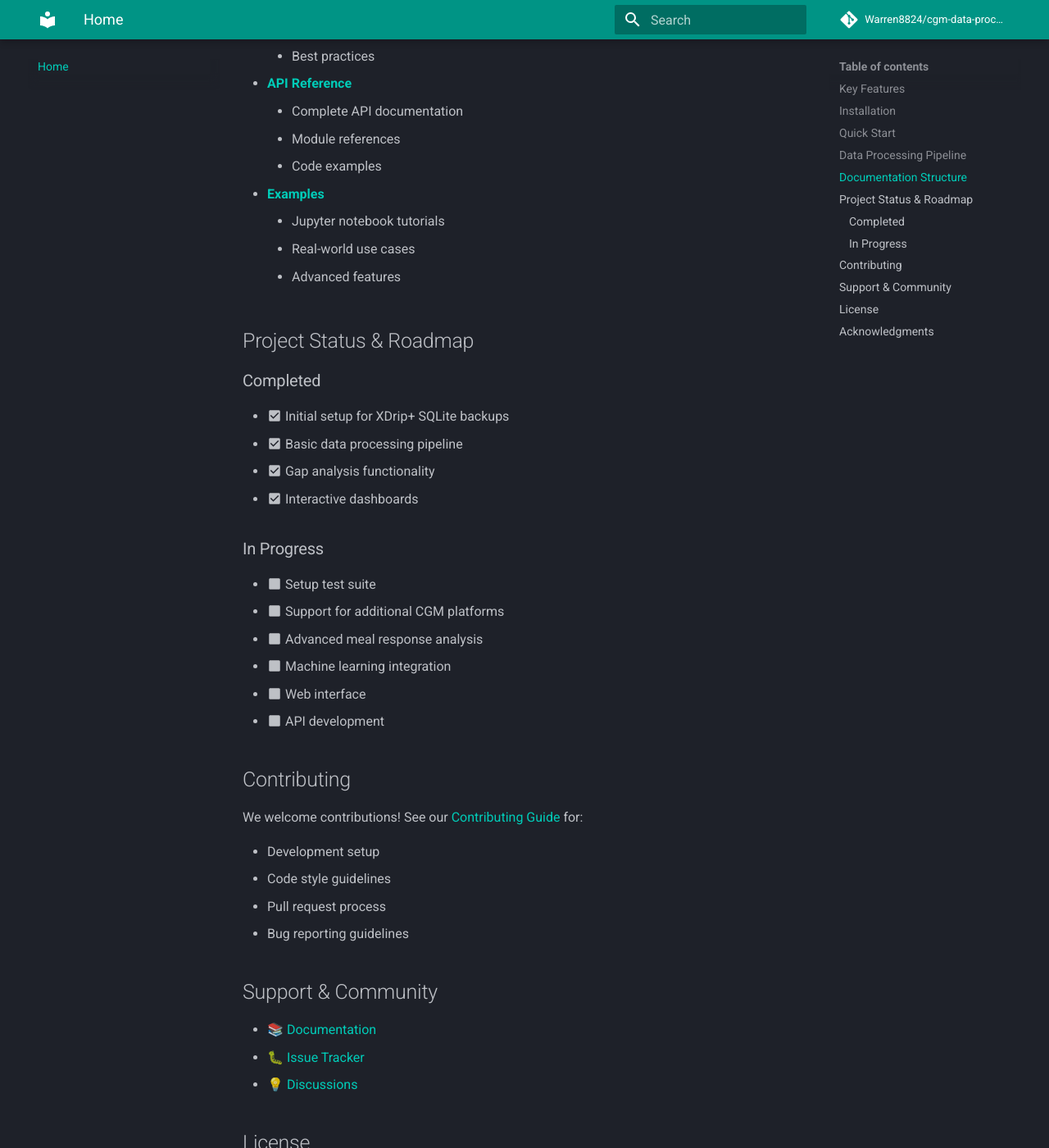
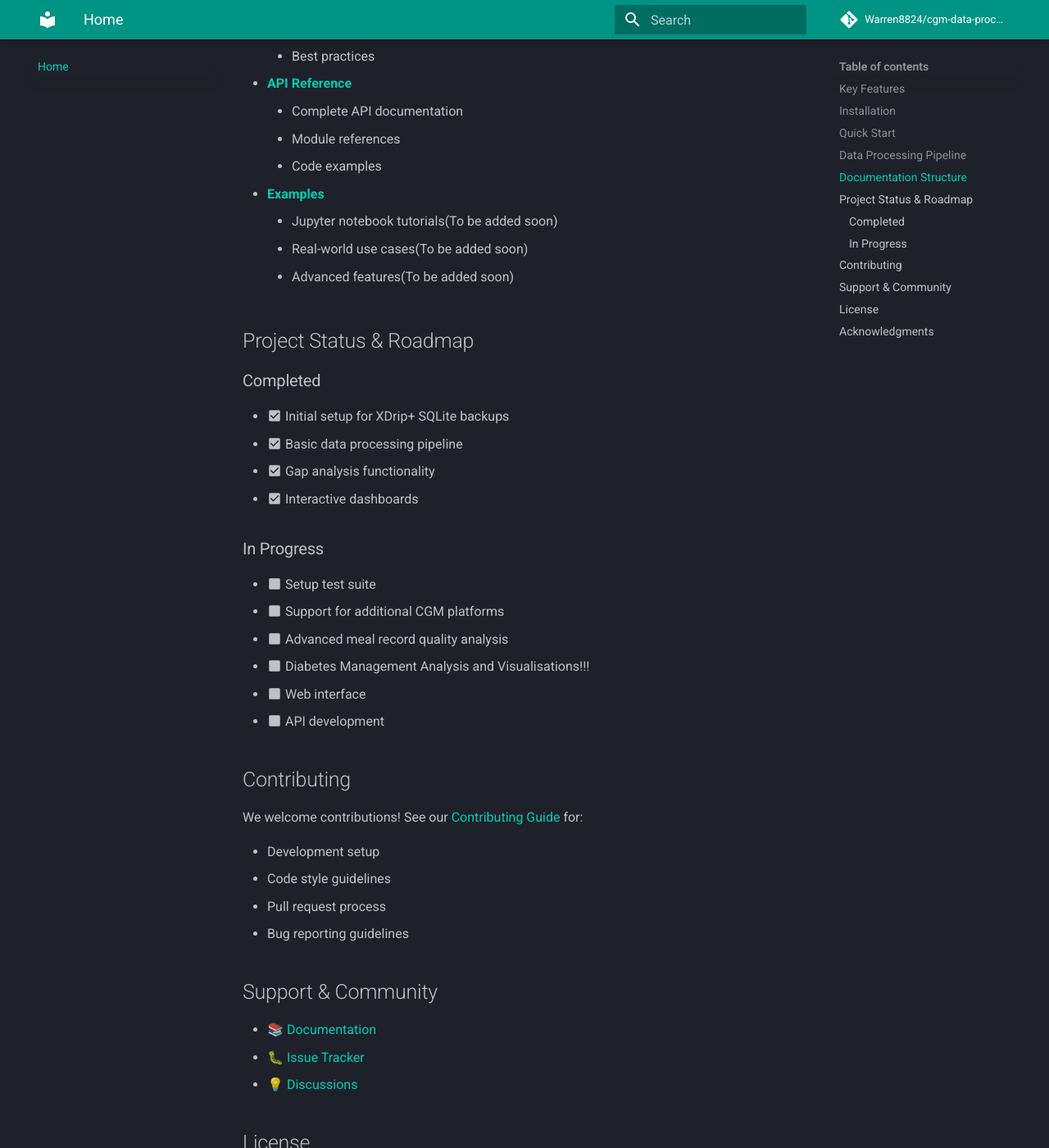
Before and after one commit to Warren8824/cgm-data-processor, an MkDocs documentation site: the page built from docs/index.md, in a window 1280 px wide and 1400 px high, scrolled down 3613 px. Shown: the whole window at 82% size. Built offline with MkDocs 1.6.1 and Material for MkDocs 9.7.7, drawn with Linux system fonts in a browser that asks for light colours; comment, search, counter and statistics services are not loaded.

Commit message:
Update docs.

```diff
--- a/docs/index.md
+++ b/docs/index.md
@@ -92,15 +92,15 @@
     - Configuration options
     - Best practices
 
-- [**API Reference**](api/reference.md)
+- [**API Reference**](api/index.md)
     - Complete API documentation
     - Module references
     - Code examples
 
-- [**Examples**](user-guide/preprocessing/loading.md)
-    - Jupyter notebook tutorials
-    - Real-world use cases
-    - Advanced features
+- [**Examples**](#documentation-structure)
+    - Jupyter notebook tutorials(To be added soon)
+    - Real-world use cases(To be added soon)
+    - Advanced features(To be added soon)
 
 ## Project Status & Roadmap
 
@@ -113,14 +113,14 @@
 ### In Progress
 - :material-checkbox-blank: Setup test suite
 - :material-checkbox-blank: Support for additional CGM platforms
-- :material-checkbox-blank: Advanced meal response analysis
-- :material-checkbox-blank: Machine learning integration
+- :material-checkbox-blank: Advanced meal record quality analysis
+- :material-checkbox-blank: Diabetes Management Analysis and Visualisations!!!
 - :material-checkbox-blank: Web interface
 - :material-checkbox-blank: API development
 
 ## Contributing
 
-We welcome contributions! See our [Contributing Guide](development/contributing.md) for:
+We welcome contributions! See our [Contributing Guide](#in-progress) for:
 
 - Development setup
 - Code style guidelines
@@ -129,7 +129,7 @@
 
 ## Support & Community
 
-- 📚 [Documentation](https://cgm-data-processor.readthedocs.io/)
+- 📚 [Documentation](development/contributing.md)
 - 🐛 [Issue Tracker](https://github.com/Warren8824/cgm-data-processor/issues)
 - 💡 [Discussions](https://github.com/Warren8824/cgm-data-processor/discussions)
 
--- a/mkdocs.yml
+++ b/mkdocs.yml
@@ -60,7 +60,10 @@
   - Home: index.md
   - Getting Started:
     - Installation: installation/index.md
+    - Configuration: installation/configuration.md
+    - Requirements: installation/requirements.md
   - User Guide:
+    - Overview: user-guide/index.md
     - Tutorials:
       - Loading and Exporting Data: user-guide/tutorials/load_and_export_data.md
     - Concepts:
```
Also changed, not shown: docs/api/index.md (+139 -0 lines), docs/api/reference.md (+3 -1 lines), docs/user-guide/concepts/gap_analysis.md (+34 -29 lines), docs/user-guide/concepts/processing_pipeline.md (+2 -2 lines), docs/user-guide/index.md (+1 -0 lines).
